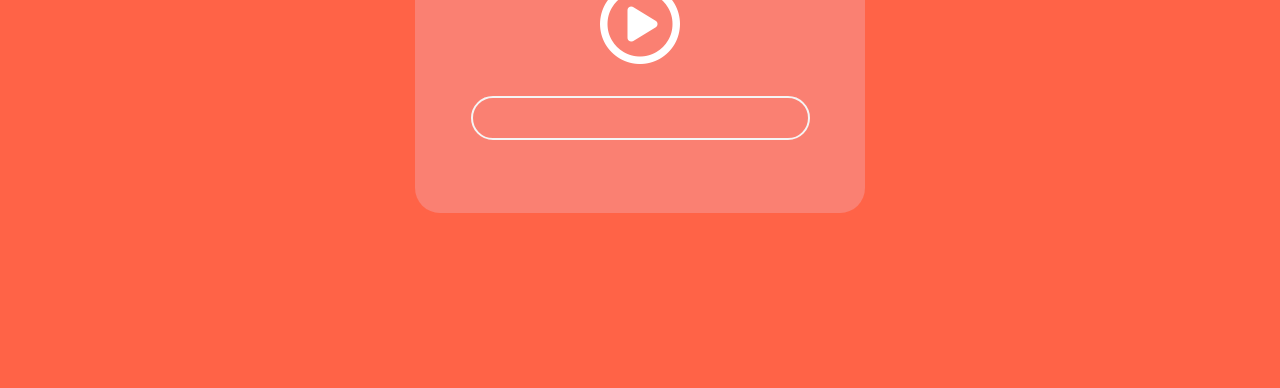
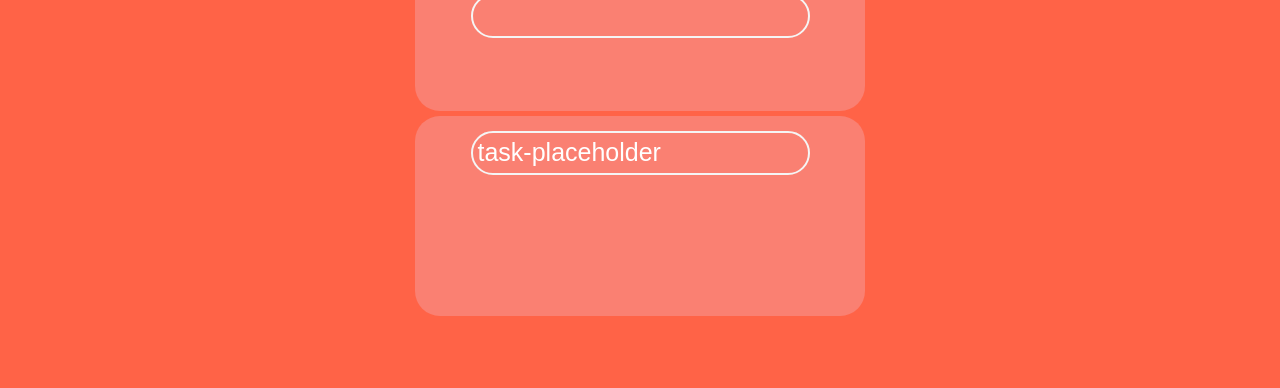
Before and after one commit to matepak/webomato, a website: page index.htm in a window 1280 px wide. Shown: the part 458-846 px from the top of the page. Drawn offline with nearby package versions, Linux system fonts and the light colour scheme.

Commit message:
added task placeholder

```diff
--- a/css/style.css
+++ b/css/style.css
@@ -30,6 +30,13 @@ ul {
   padding: 0;
   overflow: hidden;
   background-color: salmon;
+}
+
+.task {
+  margin-top: 15px;
+  font-family: 'Roboto:wght@300', sans-serif;;
+  font-size: 25px;
+  color: white;
 }
 
 .far {
@@ -69,11 +76,18 @@ ul {
   display: none;
 }
 
-.timer-base {
+.container-base {
   border-radius: 25px;
   width: 450px;
   height: 450px;
   background-color: salmon;
+}
+
+.task.container-base {
+  margin-top: 5px;
+  width: 450px;
+  height: 200px;
+  justify-content: flex-start;
 }
 
 .timer {
@@ -82,7 +96,7 @@ ul {
   color: white;
 }
 
-.progress-bar {
+.rounded-container {
   display: flex;
   align-items: center;
   justify-content:left;
--- a/index.htm
+++ b/index.htm
@@ -26,13 +26,18 @@
     <meta name="description" content="" />
     <meta name="viewport" content="width=device-width, initial-scale=1" />
     <link rel="stylesheet" href="./css/style.css" />
+    <link rel="preconnect" href="https://fonts.gstatic.com" />
+    <link
+      href="https://fonts.googleapis.com/css2?family=Roboto:wght@300&display=swap"
+      rel="stylesheet"
+    />
     <script
       src="https://kit.fontawesome.com/101dd277df.js"
       crossorigin="anonymous"
     ></script>
   </head>
   <body>
-    <div class ="nav-bar">
+    <div class="nav-bar">
       <ul>
         <li><a href="index.htm">Home</a></li>
         <li><a href="#">Tasks</a></li>
@@ -40,13 +45,18 @@
       </ul>
     </div>
     <div class="flex-container column">
-      <div class="flex-container timer-base">
+      <div class="flex-container container-base">
         <div class="timer" id="timer"></div>
         <div class="button-row">
           <i id="control-btn" class="fa-play-circle far fa-5x"></i>
           <i id="stop-btn" class="fa-stop-circle far fa-5x"></i>
         </div>
-        <div id="progress-bar" class="progress-bar"></div>
+        <div id="progress-bar" class="rounded-container"></div>
+      </div>
+      <div id="task" class="flex-container task container-base">
+        <div class="rounded-container task" id="task-name">
+          task-placeholder
+        </div>
       </div>
     </div>
     <script type="module" src="./js/app.js"></script>
--- a/js/app.js
+++ b/js/app.js
@@ -5,6 +5,8 @@ const playButton = "fa-play-circle";
 const pauseButton = "fa-pause-circle";
 const tomatoImage = `<img src="./favicon-32.png" alt="tomato">`;
 const pomodoroEndSound = "./ding.mp3";
+
+let currentTask = {};
 let isPaused = false;
 
 function toggleControlButton() {
```
